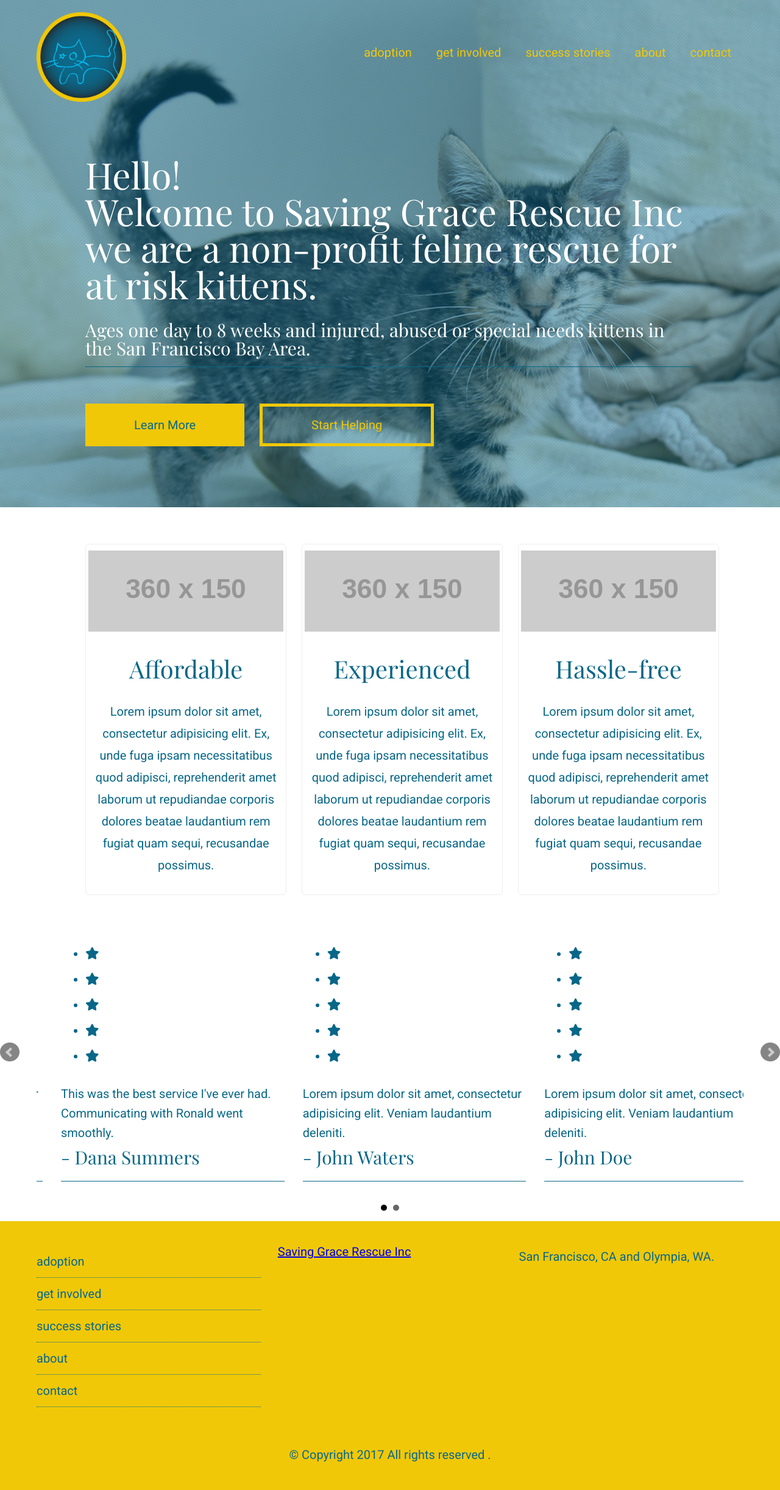
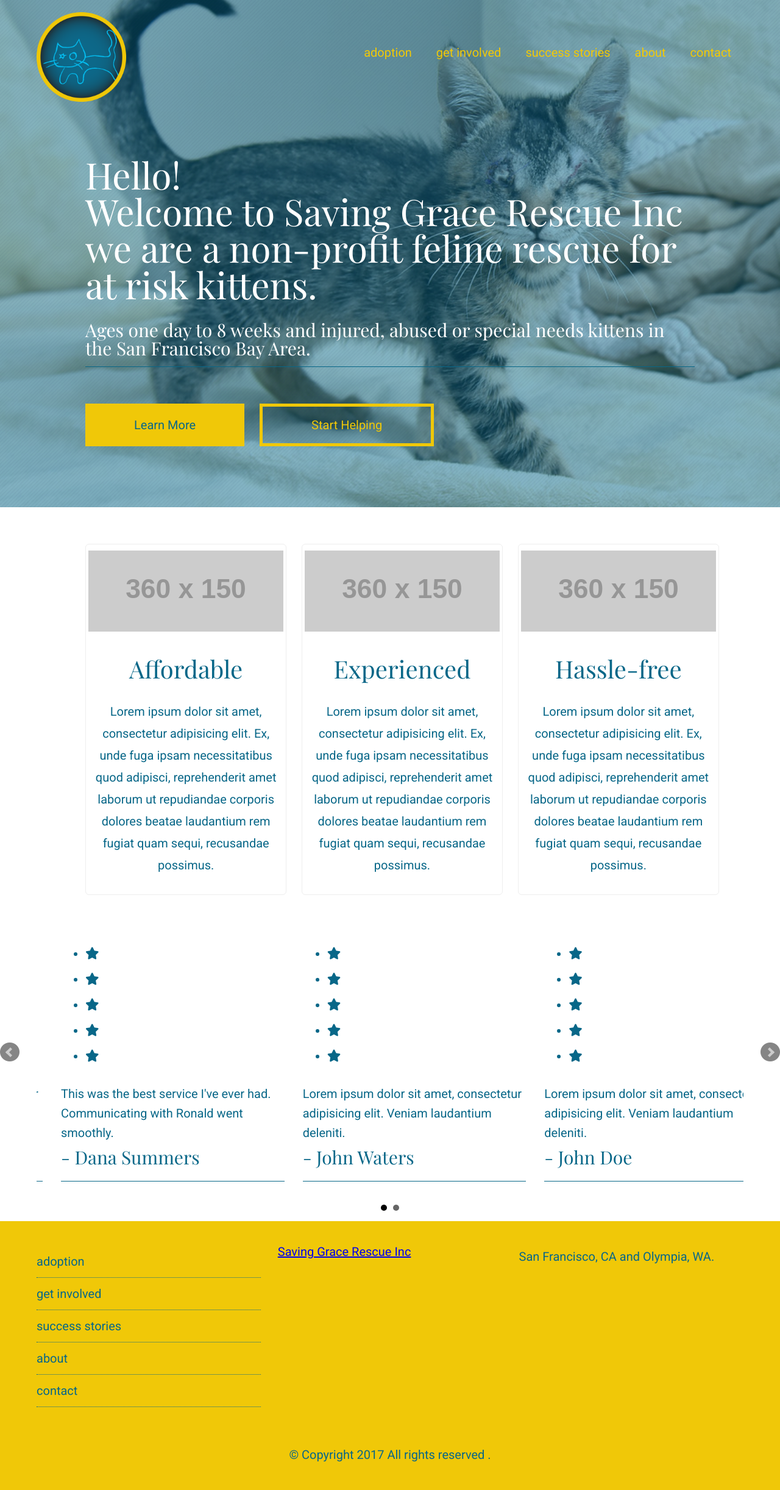
Before and after one commit to savinggracerescue/savinggracerescue.github.io, a Jekyll site: the page built from index.html, in a window 1280 px wide. Shown: the whole page at 61% size. Built offline with Jekyll 4.4.1, drawn with Linux system fonts in a browser that asks for light colours; nearby versions of some CDN libraries.

Commit message:
Updated eyecatcher and some images

```diff
--- a/_includes/eyecatcher.html
+++ b/_includes/eyecatcher.html
@@ -1,5 +1,6 @@
 <section class="eyecatcher">
 	<div class="inner">
+		{% if page.url == '/' %}
 			<h1>
 				Hello!
 			</h1>
@@ -11,5 +12,10 @@
 			</h3>
 			<a href="" class="btn">Learn More</a>
 			<a href="" class="btn outline">Start Helping</a>
+		{% else %}
+			<h1>
+				{{page.title}}
+			</h1>
+		{% endif %}
 	</div>
 </section>
--- a/_sass/globals/eyecatcher.scss
+++ b/_sass/globals/eyecatcher.scss
@@ -3,6 +3,7 @@
         linear-gradient( rgba(255, 241, 208, 0.4), rgba(255, 241, 208, 0.4) ),
         url('/images/cover/cover-photo' + random(10) + '.jpg');
     background-repeat: no-repeat;
+    background-position: bottom;
     background-size: cover;
     padding: 8em 0 5em 0;
     position: relative;
@@ -19,7 +20,7 @@
 
     h1 {
         &:first-child {
-            margin-top: 1.6em;
+            margin: 2em 0;
         }
     }
 
--- a/_sass/styles.scss
+++ b/_sass/styles.scss
@@ -9,5 +9,6 @@
 @import "globals/header";
 @import "globals/eyecatcher";
 
+@import "home";
+@import "adoption";
 @import "contact";
-@import "adoption";
--- a/css/styles.css
+++ b/css/styles.css
@@ -664,8 +664,9 @@
     display: none; }
 
 .eyecatcher {
-  background: linear-gradient(rgba(255, 241, 208, 0.4), rgba(255, 241, 208, 0.4)), url("/images/cover/cover-photo8.jpg");
+  background: linear-gradient(rgba(255, 241, 208, 0.4), rgba(255, 241, 208, 0.4)), url("/images/cover/cover-photo4.jpg");
   background-repeat: no-repeat;
+  background-position: bottom;
   background-size: cover;
   padding: 8em 0 5em 0;
   position: relative; }
@@ -682,7 +683,7 @@
   .eyecatcher h1, .eyecatcher h3 {
     color: white; }
   .eyecatcher h1:first-child {
-    margin-top: 1.6em; }
+    margin: 2em 0; }
   .eyecatcher h3 {
     margin: 1em 0 2em 0; }
   .eyecatcher:before {
@@ -696,34 +697,8 @@
   .eyecatcher a.btn {
     margin-right: 1em; }
 
-.contact .text, .contact img {
-  width: 50%;
-  float: left; }
-
-.contact .content > section .washington, .contact .content > section .san-francisco {
-  position: relative;
-  text-align: center; }
-
-.contact .content > section .washington .text p {
-  top: 50%;
-  right: 25%;
-  position: absolute;
-  -webkit-transform: translate(50%, -50%);
-          transform: translate(50%, -50%); }
-
-.contact .content > section .san-francisco .text {
-  float: none; }
-
-.contact .content > section .san-francisco img {
-  float: right; }
-
-.contact .content > section .san-francisco p {
-  top: 50%;
-  left: 25%;
-  right: auto;
-  position: absolute;
-  -webkit-transform: translate(-50%, -50%);
-          transform: translate(-50%, -50%); }
+.index .eyecatcher h1:first-child {
+  margin: 1.6em 0 0 0; }
 
 .adoption .adoption-agreement {
   background-color: #fff;
@@ -784,3 +759,32 @@
   .adoption .action a, .adoption .action p {
     display: inline;
     margin-right: 1em; }
+
+.contact .text, .contact img {
+  width: 50%;
+  float: left; }
+
+.contact .content > section .washington, .contact .content > section .san-francisco {
+  position: relative;
+  text-align: center; }
+
+.contact .content > section .washington .text p {
+  top: 50%;
+  right: 25%;
+  position: absolute;
+  -webkit-transform: translate(50%, -50%);
+          transform: translate(50%, -50%); }
+
+.contact .content > section .san-francisco .text {
+  float: none; }
+
+.contact .content > section .san-francisco img {
+  float: right; }
+
+.contact .content > section .san-francisco p {
+  top: 50%;
+  left: 25%;
+  right: auto;
+  position: absolute;
+  -webkit-transform: translate(-50%, -50%);
+          transform: translate(-50%, -50%); }
```
Also changed, not shown: _js/lib/eyecatcher.js (added, +10 -0 lines), _js/lib/home.js (deleted, +0 -12 lines), _sass/home.scss (added, +7 -0 lines), _js/lib/fb.js (deleted), images/cover/cover-photo1.jpg, images/cover/cover-photo2.jpg, js/scripts.js. Lines whose indentation alone changed are shown as unchanged.
